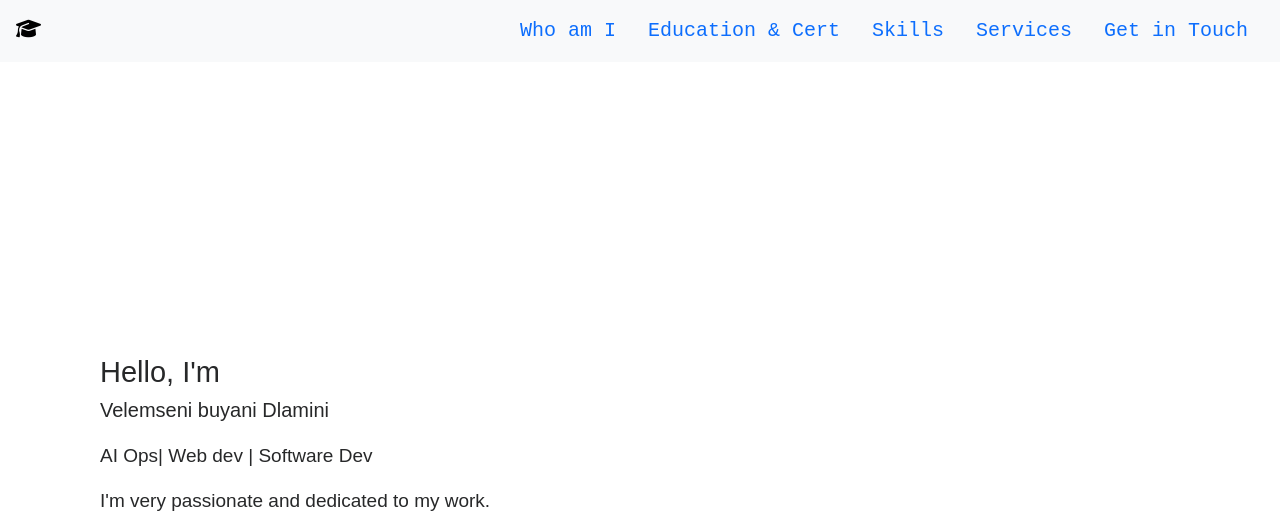
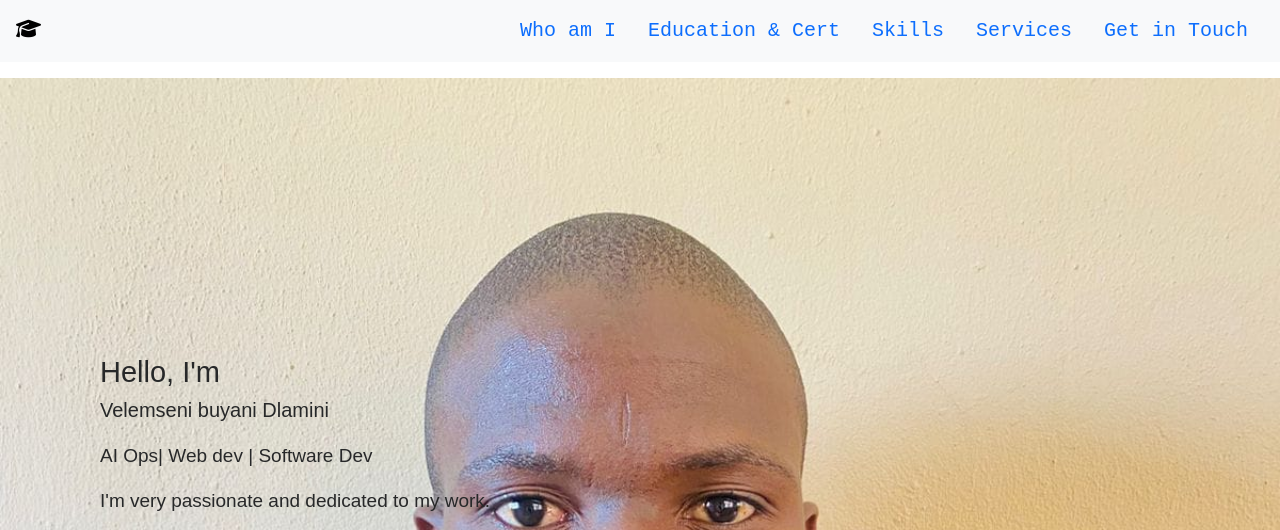
Before and after one commit to velemseniDlamini/my_potfolio, a plain HTML site: page index.html in a window 1280 px wide. Shown: the top 530 px of the page. Drawn offline with nearby package versions, Linux system fonts and the light colour scheme; files that its build step writes are made by us from their sources.

Commit message:
modified

```diff
--- a/index.html
+++ b/index.html
@@ -314,7 +314,7 @@
     min-height: 100vh;
     height: 50vh;
     width: 100%;
-    background: url();
+    background: url('/assets/img/me.jpg');
     background-size: cover;
     background-position: top;
     position: relative;
```
Also changed, not shown: assets/img/me.jpg (added).
